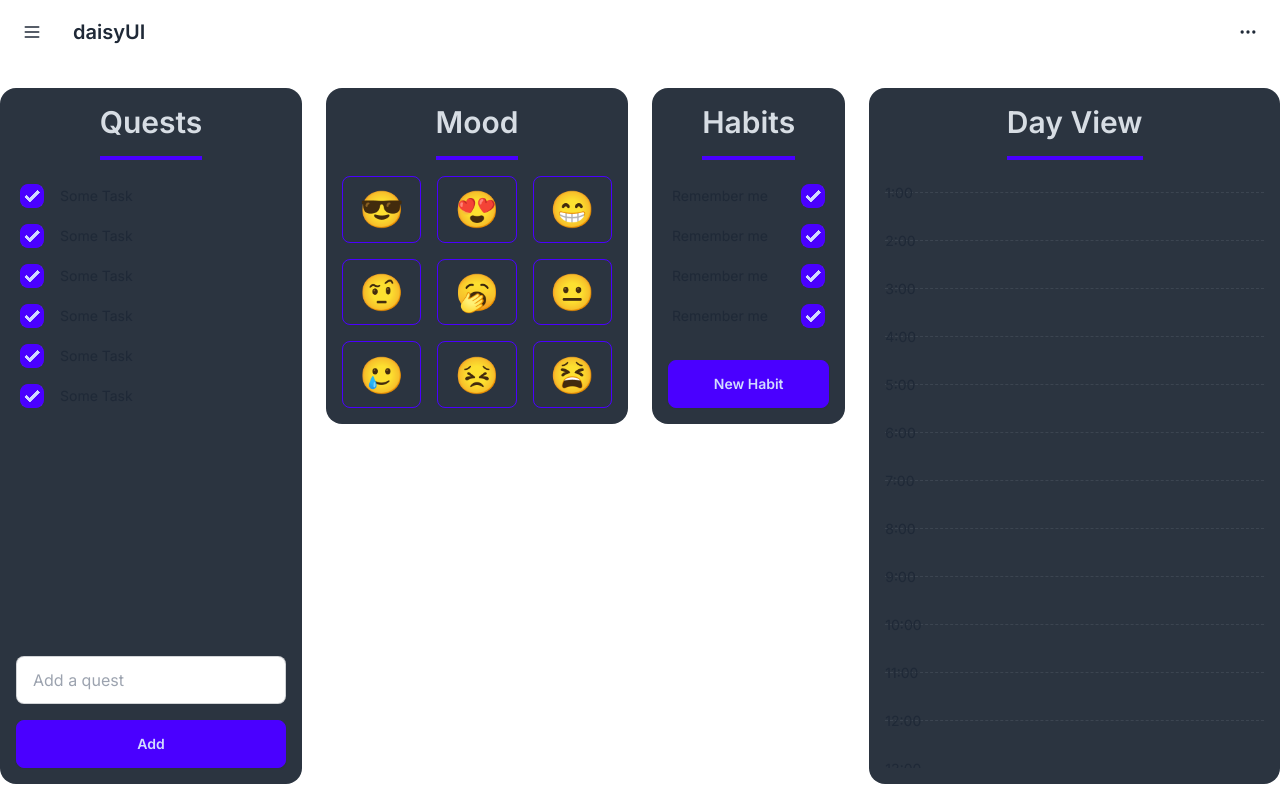
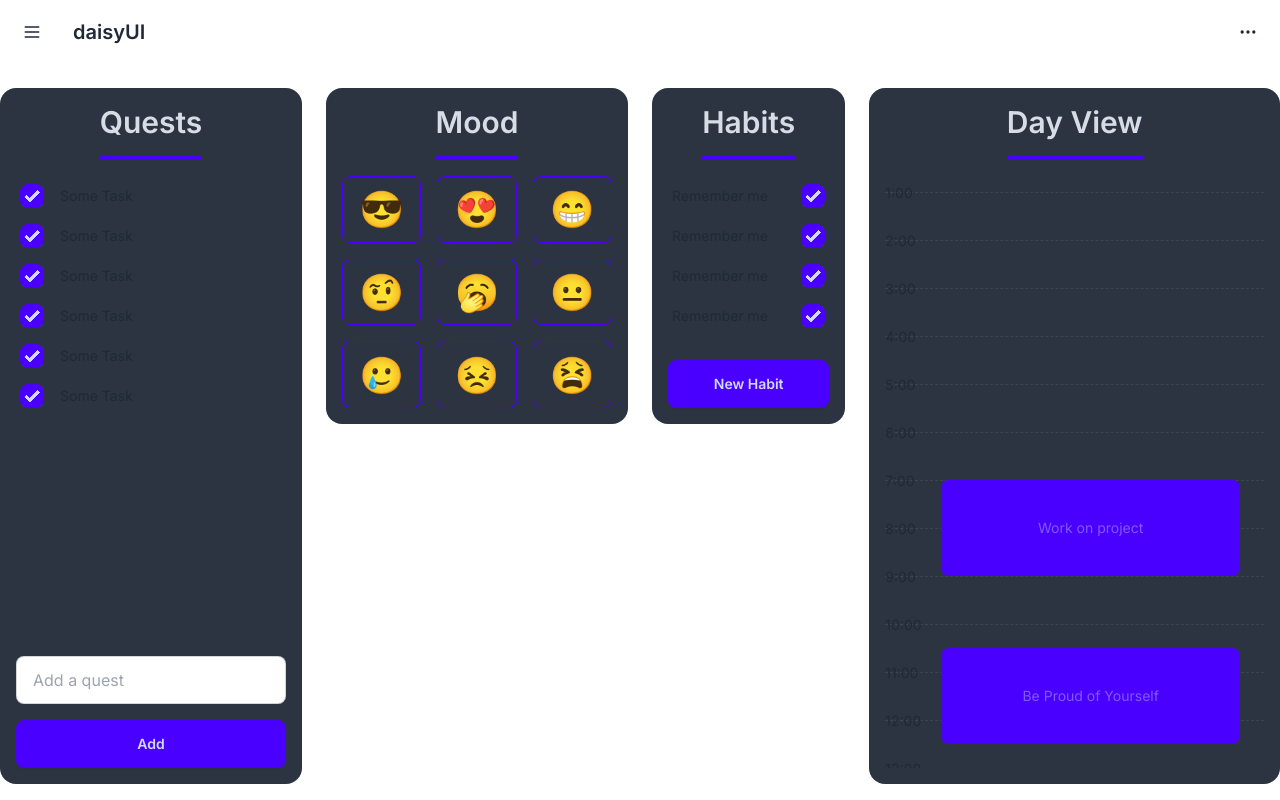
Before and after one commit to hadisajjadi/life-organizer-frontend, a Next.js app: page / in a window 1280 px wide. Built offline with nearby package versions, Linux system fonts and the light colour scheme.

Commit message:
added events to day view

```diff
--- a/app/_components/DayView.tsx
+++ b/app/_components/DayView.tsx
@@ -1,6 +1,35 @@
 import React from 'react'
 import CardTitle from './CardTitle'
 import Card from './Card'
+
+type Event = {
+    title: string,
+    start: number,
+    end: number,
+}
+
+type Props = {
+    events: Event[],
+}
+
+function RenderEvents({ events }: Props) {
+    return events.map((event, i) => (
+        <div
+            key={i}
+            className="absolute start-0 w-full h-full flex items-center justify-center ps-14 pe-6"
+            style={{
+                top: `${(event.start - 1) * 48}px`,
+                height: `${(event.end - event.start) * 48}px`,
+            }}
+        >
+            <div className="w-full h-full flex items-center justify-center bg-primary rounded-lg">
+                <span className="text-primary-content text-opacity-40 text-sm">
+                    {event.title}
+                </span>
+            </div>
+        </div>
+    ))
+}
 
 function DayView() {
     return (
@@ -8,19 +37,33 @@ function DayView() {
             <div className="w-full h-full flex flex-col">
                 <CardTitle text="Day View" />
                 <div className="pt-4 flex-1 overflow-auto scrollbar-thin scrollbar-thumb-primary scrollbar-track-transparent">
-                    <div className="h-full">
+                    <div className="h-full relative">
                         {
                             [...Array(24)].map((_, i) => (
                                 <div
                                     key={i}
                                     className="h-12 border-t border-neutral-content border-opacity-10 border-dashed relative"
                                 >
-                                    <span className="text-content text-opacity-40 text-sm absolute top-0 left-0 -translate-y-1/2">
+                                    <span className="text-content text-opacity-40 text-sm absolute top-0 start-0 -translate-y-1/2">
                                         {`${i + 1}:00`}
                                     </span>
                                 </div>
                             ))
                         }
+                        <RenderEvents
+                            events={[
+                                {
+                                    title: "Work on project",
+                                    start: 7,
+                                    end: 9,
+                                },
+                                {
+                                    title: "Be Proud of Yourself",
+                                    start: 10.5,
+                                    end: 12.5,
+                                },
+                            ]}
+                        />
                     </div>
                 </div>
             </div>
```
